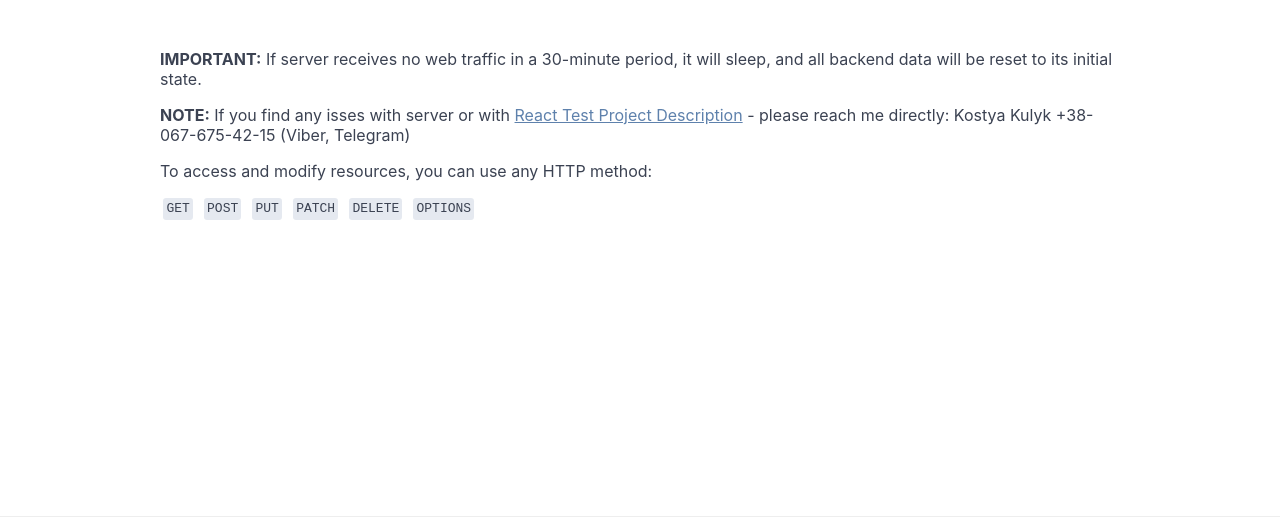
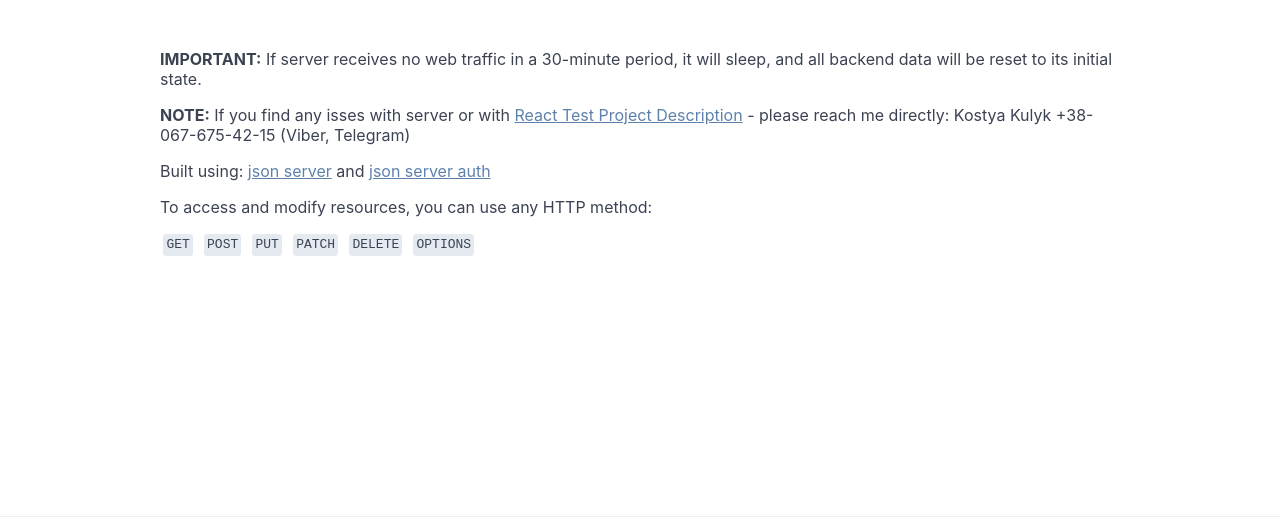
Before and after one commit to bozhenaluskavets/EK-blog-server, a website: page public/index.html in a window 1280 px wide. Shown: the part 283-800 px from the top of the page. Drawn offline with Linux system fonts and the light colour scheme; no server answers.

Commit message:
added links to usages

```diff
--- a/public/index.html
+++ b/public/index.html
@@ -60,6 +60,19 @@
           Telegram)
         </p>
 
+        <p>
+          Built using:
+          <a href="https://www.npmjs.com/package/json-server" target="_blank"
+            >json server</a
+          >
+          and
+          <a
+            href="https://www.npmjs.com/package/json-server-auth"
+            target="_blank"
+            >json server auth</a
+          >
+        </p>
+
         <p id="preview"></p>
 
         <div id="resources"></div>
```
